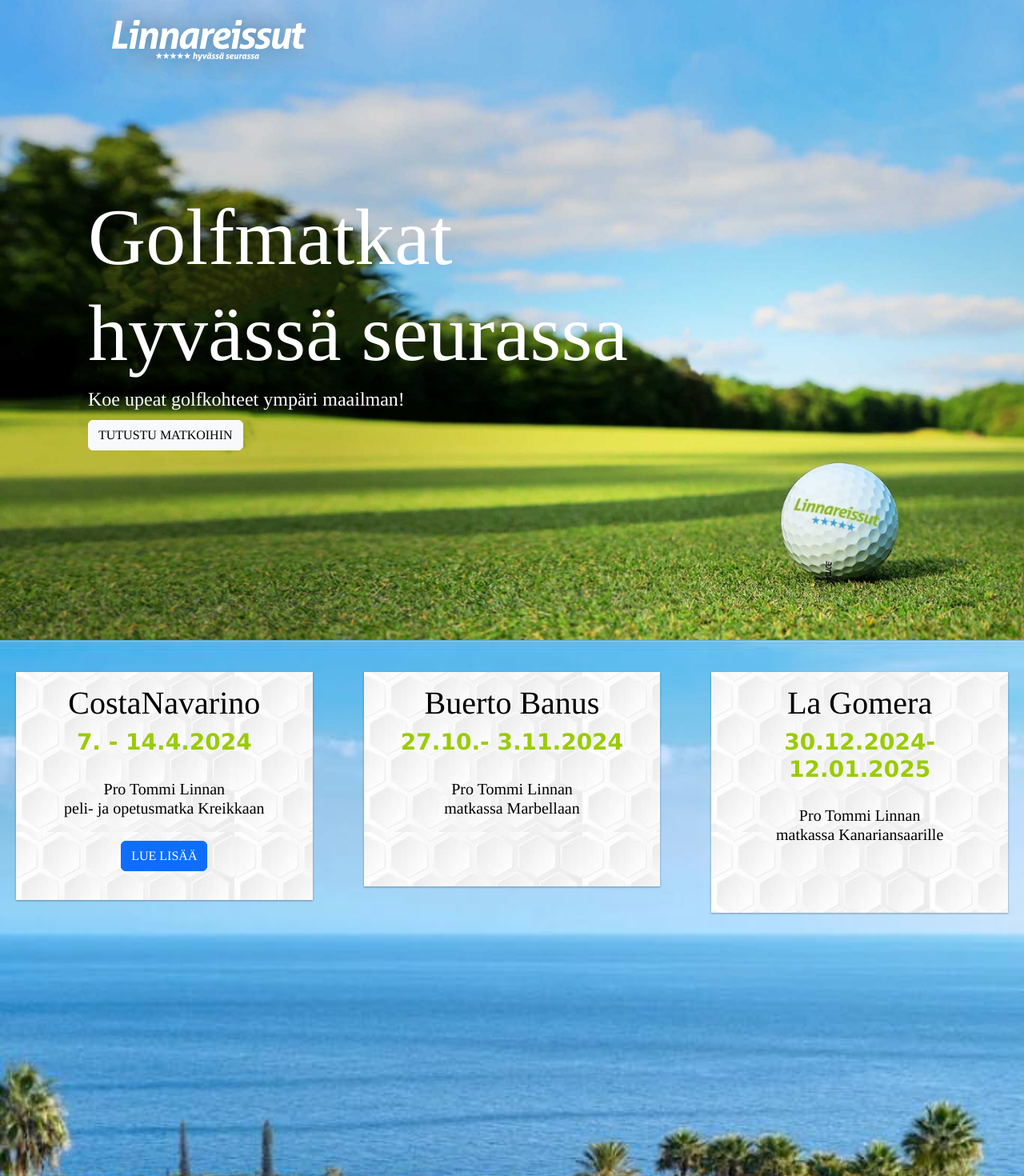
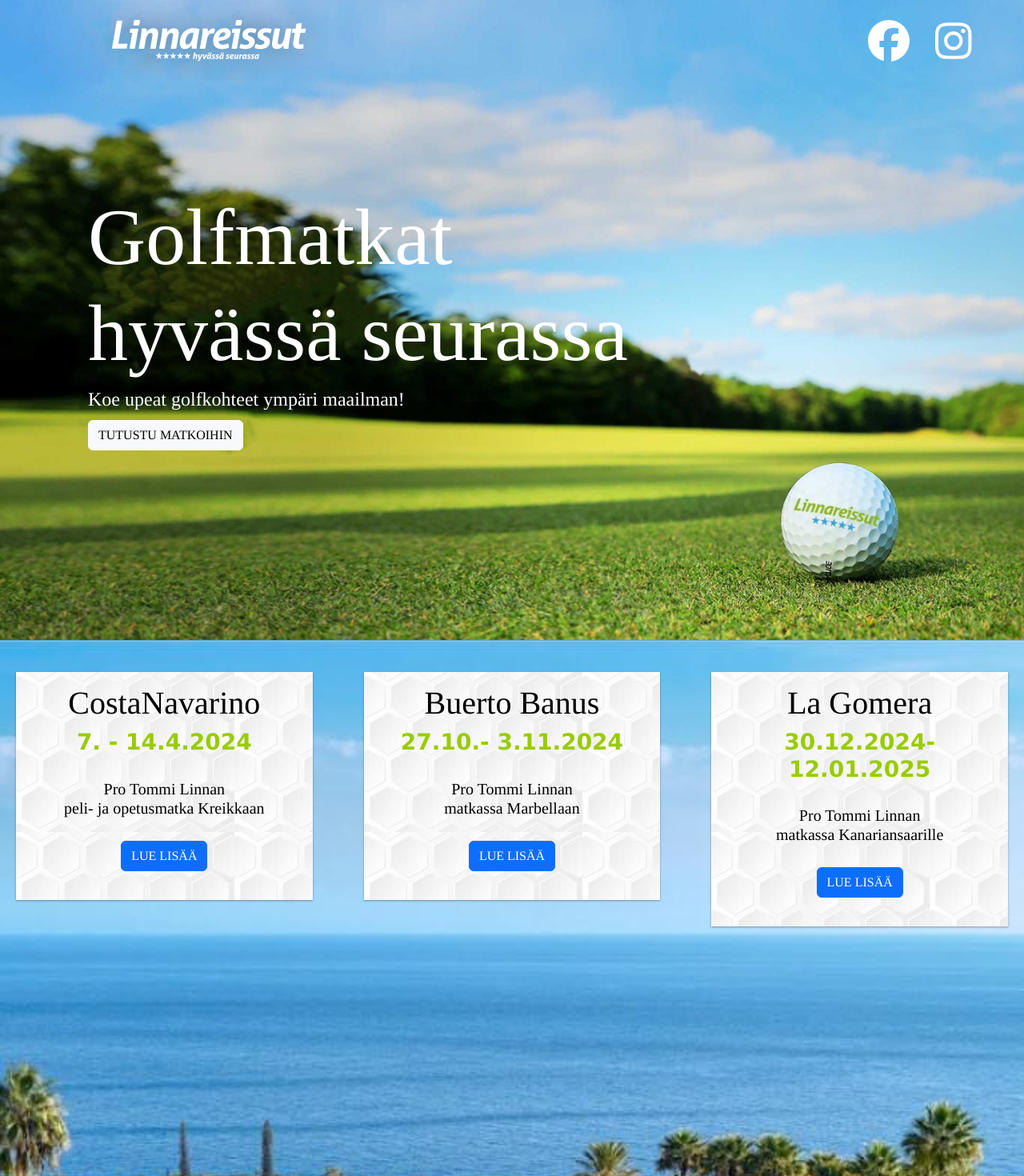
Before and after one commit to mipirine/linna, a React (Create React App) app: page / in a window 1280 px wide. Shown: the top 1470 px of the page at 80% size. Built offline with nearby package versions, Linux system fonts and the light colour scheme.

Commit message:
App.js etc.

```diff
--- a/package.json
+++ b/package.json
@@ -3,6 +3,8 @@
   "version": "0.1.0",
   "private": true,
   "dependencies": {
+    "@fortawesome/free-brands-svg-icons": "^6.5.1",
+    "@fortawesome/react-fontawesome": "^0.2.0",
     "@testing-library/jest-dom": "^4.2.4",
     "@testing-library/react": "^9.3.2",
     "@testing-library/user-event": "^7.1.2",
--- a/src/App.js
+++ b/src/App.js
@@ -6,7 +6,7 @@ import { Home } from './pages/Home';
 import CostaNavarinoDetails from "./pages/CostaNavarinoDetails";
 import PuertoBanusDetails from "./pages/PuertoBanusDetails";
 import LaGomeraDetails from "./pages/LaGomeraDetails";
-
+import ScrollToTop from './components/ScrollToTop';
 //import {Navbar } from './components/Navbar'
 //import Layout from "./components/Layout";
 function App() {
@@ -15,6 +15,7 @@ function App() {
     <>
 
     <BrowserRouter>
+    <ScrollToTop>
     <Routes>
 
       <Route path="/" element={<Home />}></Route>
@@ -23,6 +24,7 @@ function App() {
       <Route path="/laGomera" element={<LaGomeraDetails />}></Route>
 
     </Routes>
+    </ScrollToTop>
     </BrowserRouter>
     </>
   );
--- /dev/null
+++ b/src/components/SocialMedia.js
@@ -0,0 +1,21 @@
+import React from "react";
+import { FontAwesomeIcon } from "@fortawesome/react-fontawesome";
+import {
+    faFacebook,
+    faInstagram
+} from "@fortawesome/free-brands-svg-icons";
+
+export default function SocialMedia() {
+  return (
+    <div class="social-container">
+      <a href="https://www.facebook.com/linnareissut/"
+        className="facebook social">
+        <FontAwesomeIcon icon={faFacebook} size="2x" />
+      </a>
+      <a href="https://www.instagram.com/linnareissut"
+        className="instagram social">
+        <FontAwesomeIcon icon={faInstagram} size="2x" />
+      </a>
+    </div>
+  );
+}
--- a/src/pages/CostaNavarinoDetails.js
+++ b/src/pages/CostaNavarinoDetails.js
@@ -5,7 +5,7 @@ import NewCarousel from '../components/NewCarousel';
 import Logo from '../components/Logo';
 import { Row, Col }
     from 'react-bootstrap';
-//import SocialMedia from '../components/SocialMedia';
+import SocialMedia from '../components/SocialMedia';
 
 const CostaNavarinoDetails = () => (
 
@@ -13,7 +13,7 @@ const CostaNavarinoDetails = () => (
         <div class="image-panel-container">
 
             <div>
-                {/* <SocialMedia /> */}
+            <SocialMedia />
             <Logo />
 
             <img
--- a/src/pages/Home.js
+++ b/src/pages/Home.js
@@ -5,7 +5,7 @@ import { Col, Row } from 'react-bootstrap';
 
 import '../App.css';
 import Logo from '../components/Logo';
-
+import SocialMedia from '../components/SocialMedia';
 
 export const Home = () => {
     const navigate =useNavigate();
@@ -16,6 +16,7 @@ export const Home = () => {
         <head className="App-header main">
 
         <div className="etusivu">
+        <SocialMedia />
         <Logo />
 
             <h1 style={{fontSize: '100px'}}>Golfmatkat<br />
@@ -43,9 +44,6 @@ export const Home = () => {
               peli- ja opetusmatka Kreikkaan</h5>
               <br />
               <Button onClick={()=> navigate('costaNavarino')}>LUE LISÄÄ</Button>
-              {/* <a href= {CostaNavarinoDetails} target="_self">
-               <Button  >LUE LISÄÄ</Button>
-               </a> */}
               <br />
               <br />
 
@@ -61,7 +59,7 @@ export const Home = () => {
                 matkassa Marbellaan<br />
                 </h5>
                 <br />
-                {/* <Button className="buttonInBall" onClick={()=> navigate('puertoBanus')}>LUE LISÄÄ</Button> */}
+                <Button onClick={()=> navigate('puertoBanus')}>LUE LISÄÄ</Button>
                 <br />
                 <br />
             </div>
@@ -75,7 +73,7 @@ export const Home = () => {
                 matkassa Kanariansaarille<br />
                 </h5>
                 <br />
-                {/* <Button className="buttonInBall" onClick={()=> navigate('laGomera')}>LUE LISÄÄ</Button> */}
+                <Button onClick={()=> navigate('laGomera')}>LUE LISÄÄ</Button>
                 <br />
                 <br />
             </div>
--- a/src/pages/LaGomeraDetails.js
+++ b/src/pages/LaGomeraDetails.js
@@ -1,10 +1,10 @@
 import React from 'react'
 import '../App.css';
-//import NewCarousel from '../components/NewCarousel';
+import NewCarousel from '../components/NewCarousel';
 import Logo from '../components/Logo';
 import { Row, Col }
     from 'react-bootstrap';
-//import SocialMedia from '../components/SocialMedia';
+import SocialMedia from '../components/SocialMedia';
 //import "react-responsive-carousel/lib/styles/carousel.min.css";
 
 const CostaNavarinoDetails = () => (
@@ -12,8 +12,8 @@ const CostaNavarinoDetails = () => (
    <div>
         <div class="image-panel-container">
             <div>
-                {/* <SocialMedia /> */}
-                <Logo />
+            <SocialMedia />
+            <Logo />
             <img
             src="./images/laGomera/kuva12.jpg"
             height={400}
@@ -54,7 +54,7 @@ const CostaNavarinoDetails = () => (
         <Row>
             <Col xs={12} sm={12} md={12} lg={3}></Col>
             <Col xs={12} sm={12} md={12} lg={6}>
-            {/* <NewCarousel destination='laGomera' /> */}
+            <NewCarousel destination='laGomera' />
             </Col>
         </Row>
         </div>
--- a/src/pages/PuertoBanusDetails.js
+++ b/src/pages/PuertoBanusDetails.js
@@ -1,17 +1,17 @@
 import React from 'react';
 import '../App.css';
-//import NewCarousel from '../components/NewCarousel';
+import NewCarousel from '../components/NewCarousel';
 import Logo from '../components/Logo';
 import { Row, Col }
     from 'react-bootstrap';
-//import SocialMedia from '../components/SocialMedia';
+import SocialMedia from '../components/SocialMedia';
 
 const BuertoBanusDetails = () => (
 
    <div>
         <div class="image-panel-container">
             <div>
-            {/* <SocialMedia /> */}
+            <SocialMedia />
             <Logo />
             <img
             src="./images/puertoBanus/kuva6.jpg"
@@ -119,7 +119,7 @@ const BuertoBanusDetails = () => (
         <Row>
             <Col xs={12} sm={12} md={12} lg={3}></Col>
             <Col xs={12} sm={12} md={12} lg={6}>
-            {/* <NewCarousel destination='puertoBanus' /> */}
+            <NewCarousel destination='puertoBanus' />
             </Col>
         </Row>
         </div>
```
Also changed, not shown: 1 other file (tests, documents, lock files or other folders).
